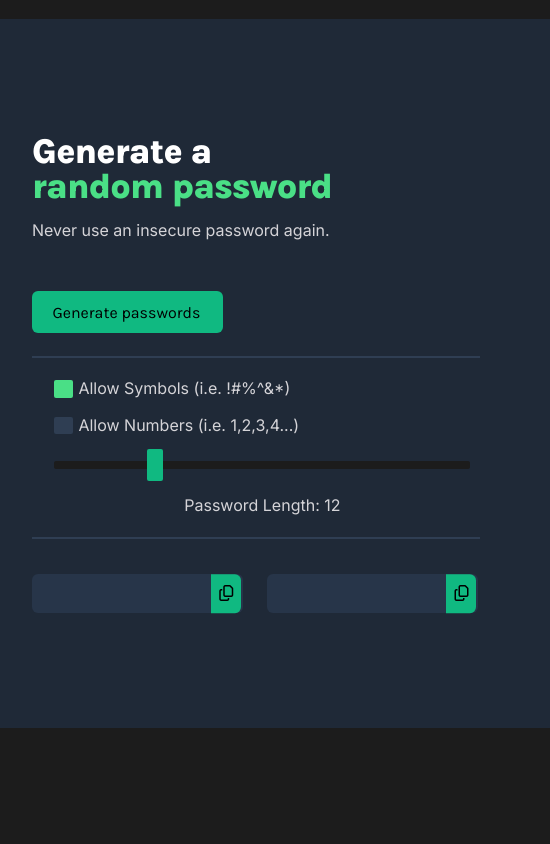
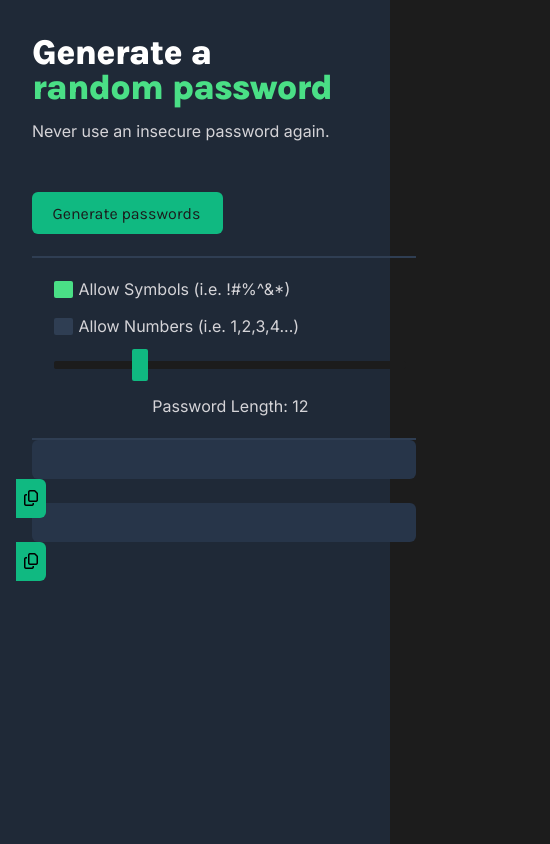
Before and after one commit to rlharsh/Password-Generator, a plain HTML site: page index.html in a window 390 px wide. Shown: the whole page, 550 px wide, since content can reach past the window. Drawn offline with Linux system fonts and the light colour scheme.

Commit message:
Updated mobile layout

```diff
--- a/generator.js
+++ b/generator.js
@@ -98,6 +98,7 @@ function copyPasswordOne() {
     passwordContainerOne.setSelectionRange(0, 99999)
 
     navigator.clipboard.writeText(passwordContainerOne.value)
+    passwordContainerOne.blur()
     alert("Copied the text: " + passwordContainerOne.value)
 }
 
@@ -106,5 +107,6 @@ function copyPasswordTwo() {
     passwordContainerTwo.setSelectionRange(0, 99999)
 
     navigator.clipboard.writeText(passwordContainerTwo.value)
+    passwordContainerTwo.blur()
     alert("Copied the text: " + passwordContainerTwo.value)
 }
--- a/index.html
+++ b/index.html
@@ -44,7 +44,7 @@
                 </div>
                 <div classd="button-input-container">
                     <input id="password-container-two" class="controls--input" type="text">
-                    <button id="copy-password-two" class="controls--button-input" title="Click to copy password."><i class="fa-regular fa-copy"></i></button>
+                    <button id="copy-password-two" class="controls--button-input" title="Click to copy password." onclick="copyPasswordTwo()"><i class="fa-regular fa-copy"></i></button>
                 </div>
             </div>
         </div>
--- a/style.css
+++ b/style.css
@@ -139,6 +139,7 @@ body {
 	border-radius: 6px;
 	border: none;
 	cursor: pointer;
+    color: var(--background-color);
 }
 
 .controls--line {
@@ -257,7 +258,6 @@ input[type="checkbox"]:checked {
 	border-radius: 2px;
 }
 
-/******** Firefox ********/
 .controls--slider::-moz-range-track {
 	background: var(--background-color);
 	height: 0.5rem;
@@ -293,3 +293,46 @@ input[type="checkbox"]:checked {
 	text-align: center;
 	padding-top: 1.4rem;
 }
+
+@media only screen and (max-width: 600px) {
+    body {
+        margin: none;
+        padding: none;
+    }
+    .container {
+        width: 100%;
+        height: 100vh;
+        margin: 0;
+        padding: none;
+        padding-bottom: 2.18rem;
+    }
+    .container--h1 {
+        padding-top: 2.18rem;
+    }
+    .controls--line {
+        width: 24rem;
+    }
+    .controls--slider {
+        width: 22rem;
+    }
+    .output-container {
+        flex-direction: column;
+        width: 100%;
+    }
+    .container--header {
+        width: 100%;
+    }
+    .container--description {
+        width: 100%;
+    }
+    .options--container {
+        width: 100%;
+    }
+    .controls--input {
+        width: 24rem;
+        margin: 0;
+    }
+    .controls--button-input {
+        transform: translate(-1rem, 0.0ex);
+    }
+}
```
